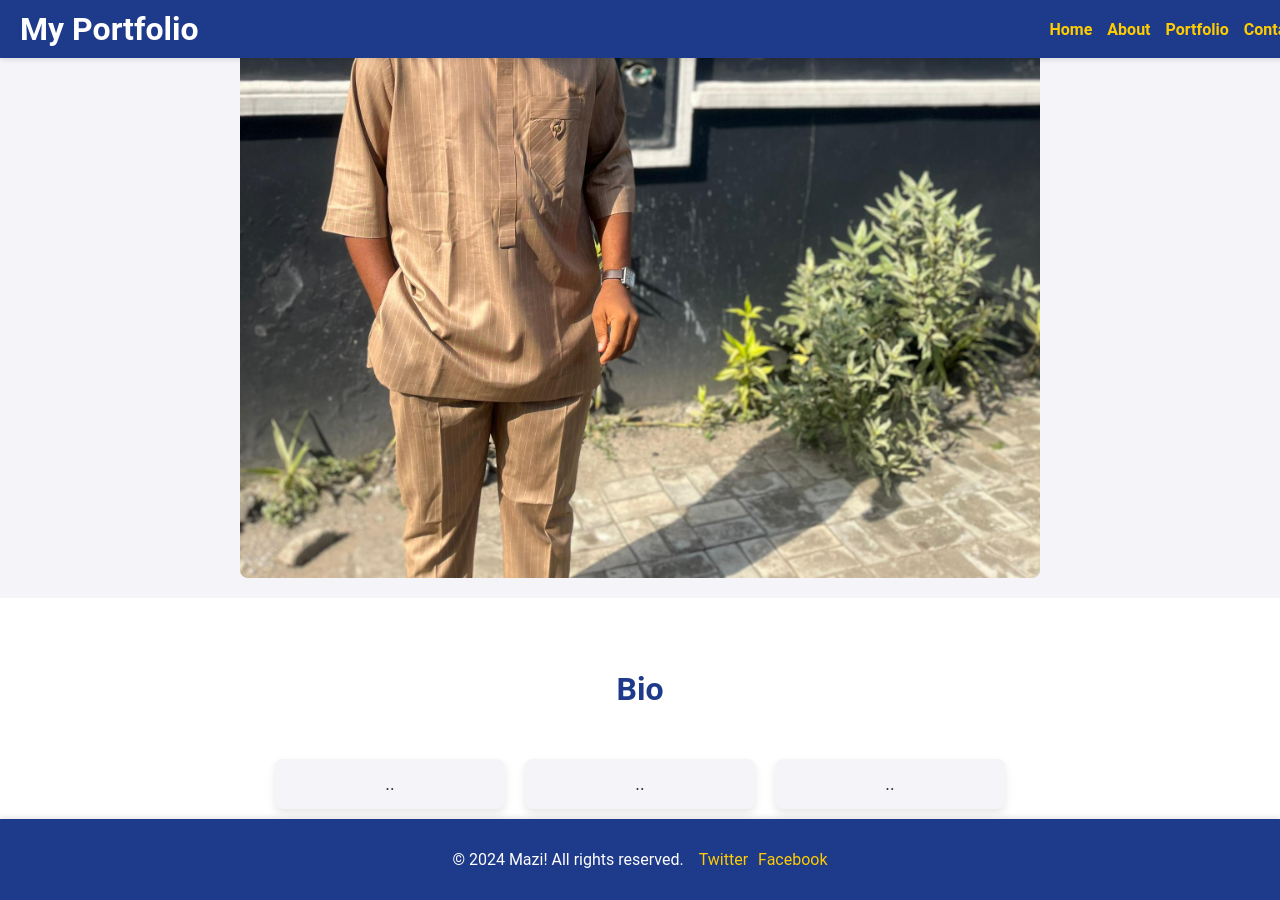
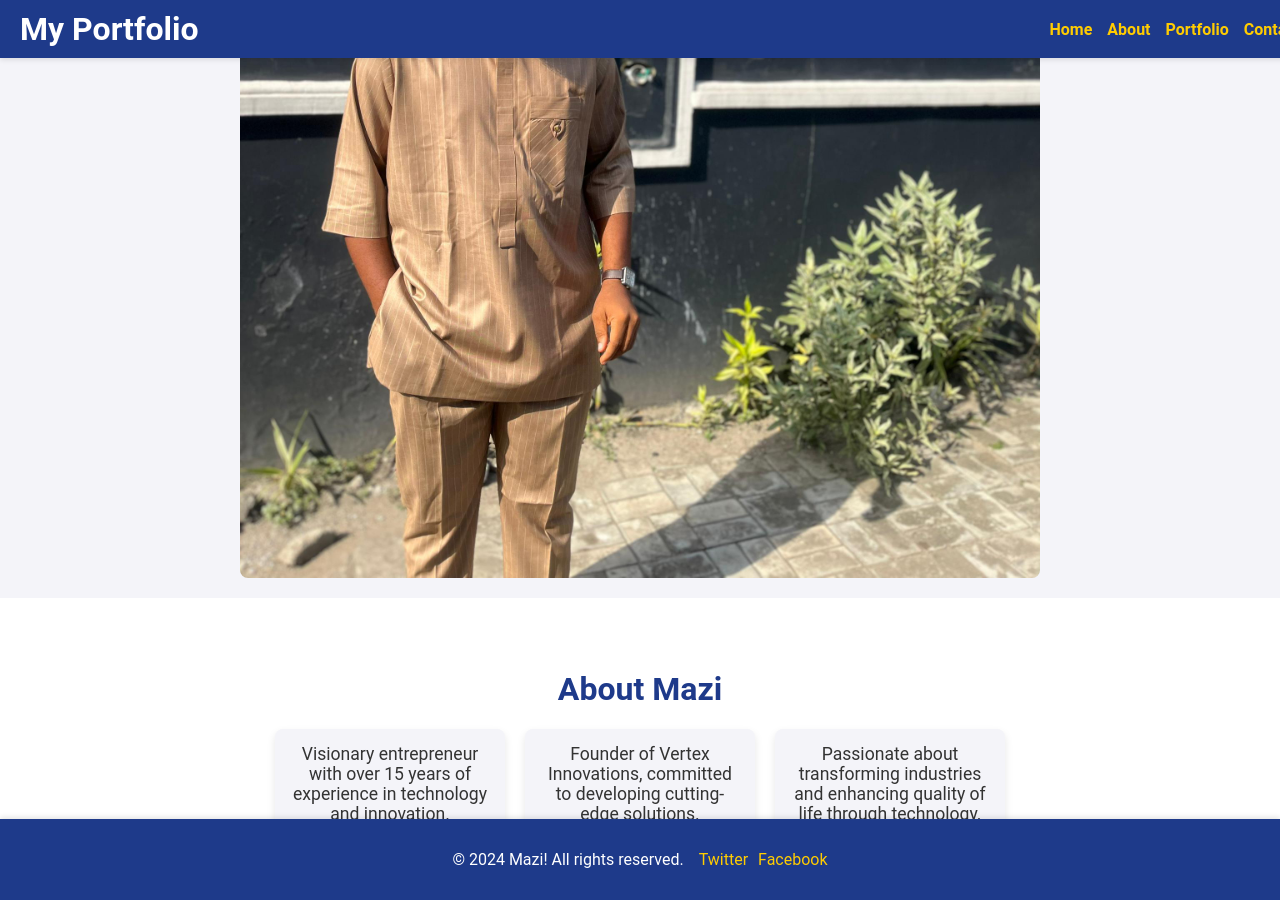
Before and after one commit to EmediongEssien/MyPortfolio, a Jekyll site: the page built from index.md, in a window 1280 px wide and 900 px high, scrolled down 992 px. Built offline with Jekyll 4.4.1, drawn with Linux system fonts in a browser that asks for light colours; some of the changed text lies outside the part shown.

Commit message:
Update home.html

```diff
--- a/_layouts/home.html
+++ b/_layouts/home.html
@@ -1,27 +1,34 @@
+<!DOCTYPE html>
+<html lang="en">
 <head>
     <meta charset="UTF-8">
     <meta name="viewport" content="width=device-width, initial-scale=1.0">
     <title>{{ page.title }} | {{ site.title }}</title>
     <link rel="stylesheet" href="{{ '/assets/css/styles.css' | relative_url }}">
 </head>
+<body>
     {% include header.html %}
+
     <section class="hero-banner">
-    <h2>H2</h2>
-    <p>P</p>
-    <a href="/Spurt-Empire-Games/purchase" class="button">Button!</a>
+        <h2>Welcome to Vertex Innovations</h2>
+        <p>ioneering the future with innovative solutions for a better tomorrow.</p>
+        <a href="/MyPortfolio/contact" class="button">Get in touch!</a>
     </section>
 
     <p class="copy-spurt">
-    MAzi
+        Mazi: Founder and CEO of Vertex Innovations
     </p>
-<img src="{{ '/assets/images/Mazi.jpg' | relative_url }}" alt="Spurt! Empire Game Board" class="copy-image">
+    <img src="{{ '/assets/images/Mazi.jpg' | relative_url }}" alt="Professional image of Mazi" class="copy-image">
+
     <section class="features">
-    <h3>Bio</h3>
+        <h3>About Mazi</h3>
        <ul>
-        <li>..</li>
-        <li>..</li>
-        <li>..</li>
+            <li>Visionary entrepreneur with over 15 years of experience in technology and innovation.</li>
+            <li>Founder of Vertex Innovations, committed to developing cutting-edge solutions.</li>
+            <li>Passionate about transforming industries and enhancing quality of life through technology.</li>
         </ul>
     </section>
 
     {% include footer.html %}
+</body>
+</html>
```
Lines whose indentation alone changed are shown as unchanged.
